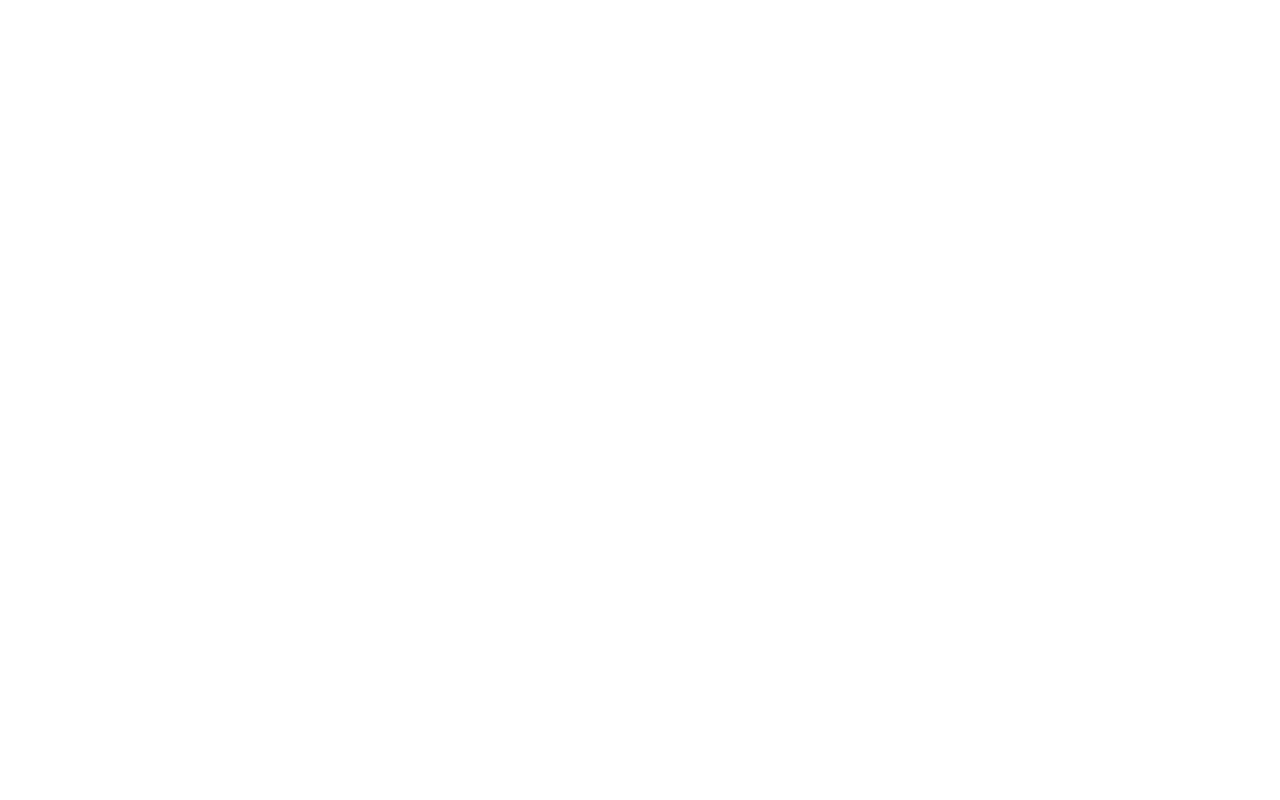
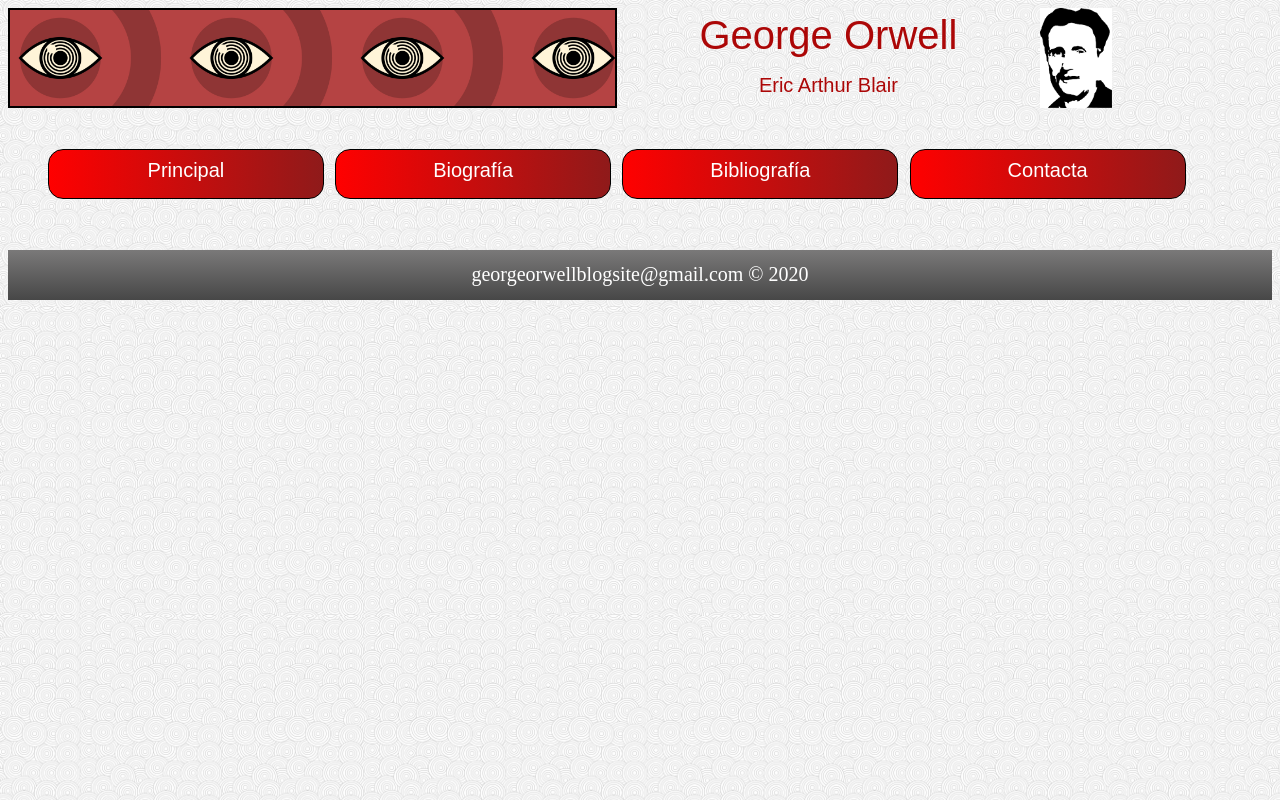
Before and after one commit to keldaur/Proyecto2EvaJacintoLopez, a plain HTML site: page html/Contacta.html in a window 1280 px wide. Drawn offline with Linux system fonts and the light colour scheme.

Commit message:
Actualizaciones generales

```diff
--- a/css/footer.css
+++ b/css/footer.css
@@ -6,6 +6,7 @@ footer{
     display:flex;
     justify-content: center;
     align-items: center;
+    margin-top: 2%;
 }
 
 footer div{
@@ -13,5 +14,5 @@ footer div{
 }
 
     a:hover{
-
+        color: red;
     }
--- a/css/header.css
+++ b/css/header.css
@@ -12,6 +12,7 @@ header{
         text-align: center;
         font-family: 'Anton', sans-serif;
         line-height: 30px;
+        margin-top: 1%;
     }
 
         #autor p{
--- a/css/nav.css
+++ b/css/nav.css
@@ -19,7 +19,7 @@ ul{
         font-size: 20px;
         text-align: center;
         line-height: 2em;
-        background-image: linear-gradient(to right, rgba(255,0,0,0.5), rgba(255,0,0,1));
+        background-image: linear-gradient(to right, rgb(255, 0, 0), rgb(143, 26, 26));
         color: white;
         border-radius: 15px;
         border:1.5px solid black;
@@ -32,7 +32,7 @@ ul{
         li:hover{
             transition: linear 2s;  /* Chrome 10-25, Safari 5.1-6 */
             background: linear-gradient(to right, #E4E5E6, #00416A); /* W3C, IE 10+/ Edge, Firefox 16+, Chrome 26+, Opera 12+, Safari 7+ */
-
+            z-index: 3;
         }
 
         li + li {
--- a/html/Contacta.html
+++ b/html/Contacta.html
@@ -3,9 +3,45 @@
 <head>
     <meta charset="UTF-8">
     <meta name="viewport" content="width=device-width, initial-scale=1.0">
-    <title>Document</title>
+    <link rel="stylesheet" href="../css/header.css">
+    <link rel="stylesheet" href="../css/nav.css">
+    <link rel="stylesheet" href="../css/body.css">
+    <link rel="stylesheet" href="../css/footer.css">
+    <title>George Orwell</title>
 </head>
+
 <body>
+    <header>
 
+        <div id="bigbrother" class="headerson"></div>
+        <div id="autor" class="headerson">
+            George Orwell
+            <p>Eric Arthur Blair</p>
+        </div>
+        <div id="orwell"></div>
+    </header>
+    <nav>
+        <ul>
+            <li><a  href="../index.html">Principal</a></li>
+            <li><a  href="Biografia.html">Biografía</a></li>
+            <li>Bibliografía
+                <ul>
+                    <li><a  href="Rebelion.html">Homenaje a Cataluña</a></li>
+                    <li><a  href="1984.html">1984</a></li>
+                </ul>
+            </li>
+            <li><a  href="Contacta.html">Contacta</a></li>
+        </ul>
+    </nav>
+
+    <section>
+        <article>
+
+        </article>
+    </section>
+    <footer>
+        <div class = "footelement"><a href="georgeorwellblogsite@gmail.com">georgeorwellblogsite@gmail.com </a></div>
+        <div> &nbsp;© 2020 </div>
+    </footer>
 </body>
 </html>
```
Also changed, not shown: css/index.css (+8 -1 lines), html/1984.html (+37 -1 lines), html/Bibliografia.html (deleted, +0 -11 lines), html/Biografia.html (+37 -1 lines), html/Rebelion.html (+37 -1 lines), index.html (+6 -5 lines).
